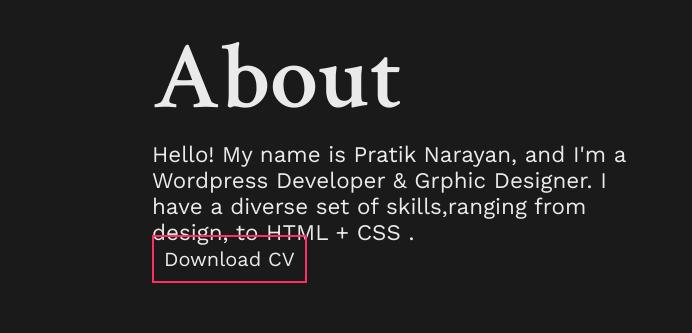
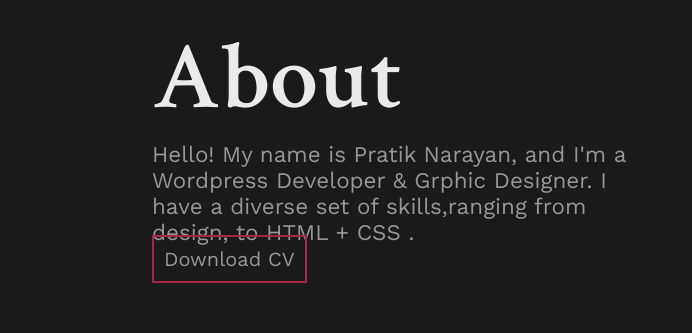
Before and after one commit to iampratik1/My-Portfolio, a plain HTML site: page index.html in a window 1280 px wide. Shown: the part 724-1057 px from the top of the page, 0-692 px from the left. Drawn offline with nearby package versions, Linux system fonts and the light colour scheme; no server answers; a script that the page names is missing.

Commit message:
Update index.css

```diff
--- a/index.css
+++ b/index.css
@@ -80,6 +80,7 @@ body {
   transition: all 0.4s;
 }
 #About .btn{
+  margin-top:10px;
  padding: 10px;
   background: none;
   color: var(--color);
@@ -123,6 +124,7 @@ body {
 .about p {
   font-size: 1.4em;
   color: var(--color);
+  opacity: 0.6;
 
 }
 
```
